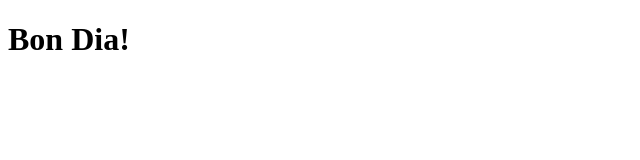
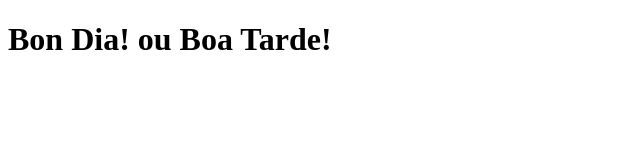
Before and after one commit to Luxvras/Aprendendo, a plain HTML site: page index.html in a window 1280 px wide. Shown: the whole page, without its empty margins (0-640 px from the left). Drawn offline with Linux system fonts and the light colour scheme.

Commit message:
Update index.html

```diff
--- a/index.html
+++ b/index.html
@@ -7,6 +7,6 @@
     <title>Document</title>
 </head>
 <body>
-    <h1> Bon Dia!</h1>
+    <h1> Bon Dia! ou Boa Tarde!</h1>
 </body>
 </html>
```
